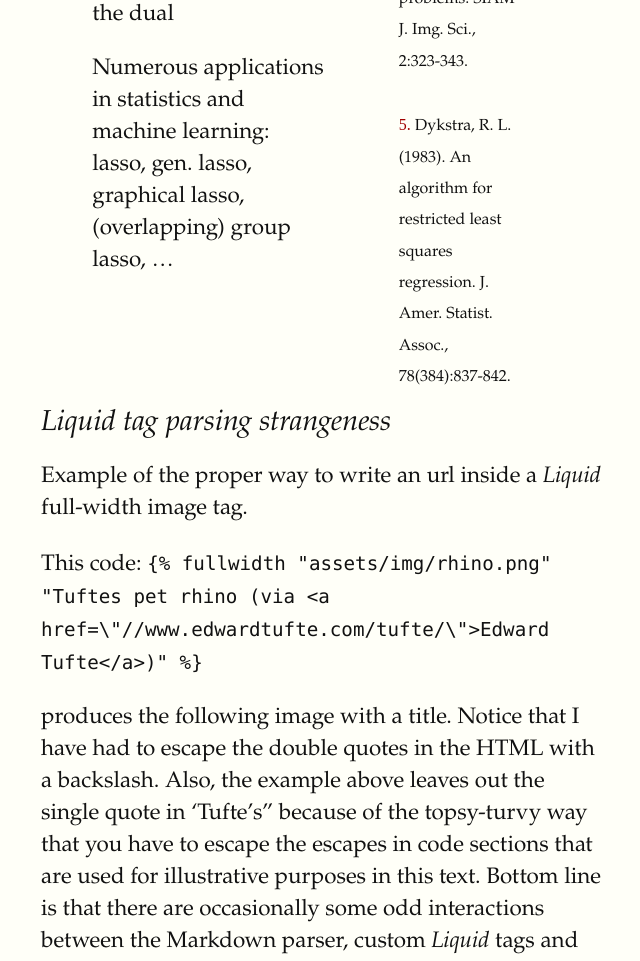
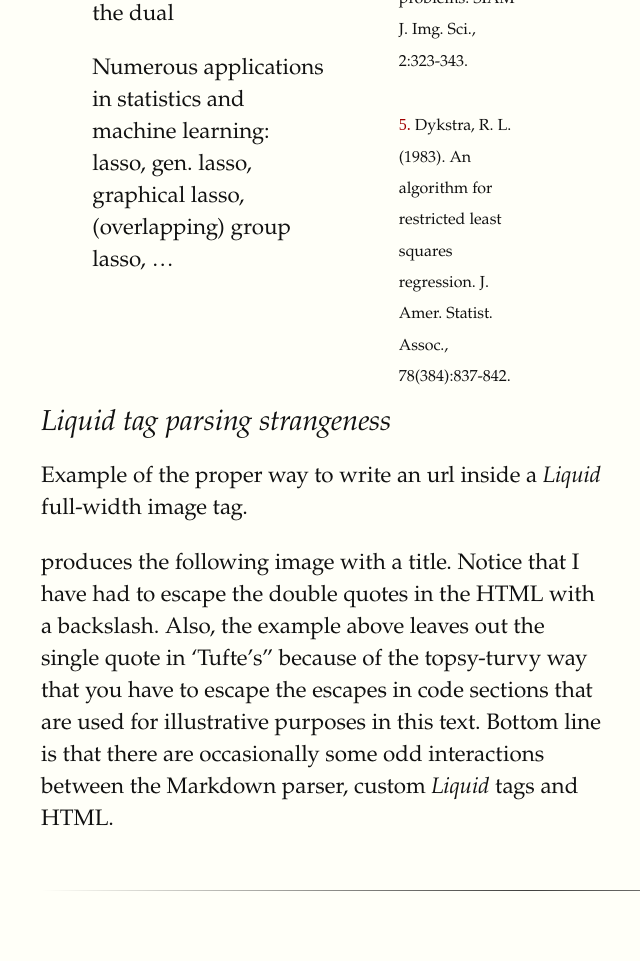
Before and after one commit to joseph-a-levine/authoring, a Jekyll site: the page built from _posts/2020-04-13-Edge-Cases.md, in a window 1280 px wide and 1400 px high, scrolled down 4494 px. Shown: the top 961 px of the window, without its empty margins (87-727 px from the left). Built offline with Jekyll 4.4.1, drawn with Linux system fonts in a browser that asks for light colours; formulas are drawn with MathJax 3; after the commit the page ends 5385 px from its top, so only the background shows below that; some of the changed text lies outside the part shown.

Commit message:
file paths fixed
deleted some references to rhinos

````diff
--- a/_posts/2020-04-13-Edge-Cases.md
+++ b/_posts/2020-04-13-Edge-Cases.md
@@ -163,7 +163,4 @@
 
 Example of the proper way to write an url inside a *Liquid* full-width image tag.
 
-This code: ```{{ '{% fullwidth "assets/img/rhino.png" "Tuftes pet rhino (via <a href=\"//www.edwardtufte.com/tufte/\">Edward Tufte</a>)" ' }} %}```
-
 produces the following image with a title. Notice that I have had to escape the double quotes in the HTML with a backslash. Also, the example above leaves out the single quote in 'Tufte's" because of the topsy-turvy way that you have to escape the escapes in code sections that are used for illustrative purposes in this text. Bottom line is that there are occasionally some odd interactions between the Markdown parser, custom *Liquid* tags and HTML.
-{% fullwidth "assets/img/rhino.png" "Tufte's pet rhino (via <a href=\"//www.edwardtufte.com/tufte/\">Edward Tufte</a>)" %}
````
Also changed, not shown: 5 other files.
